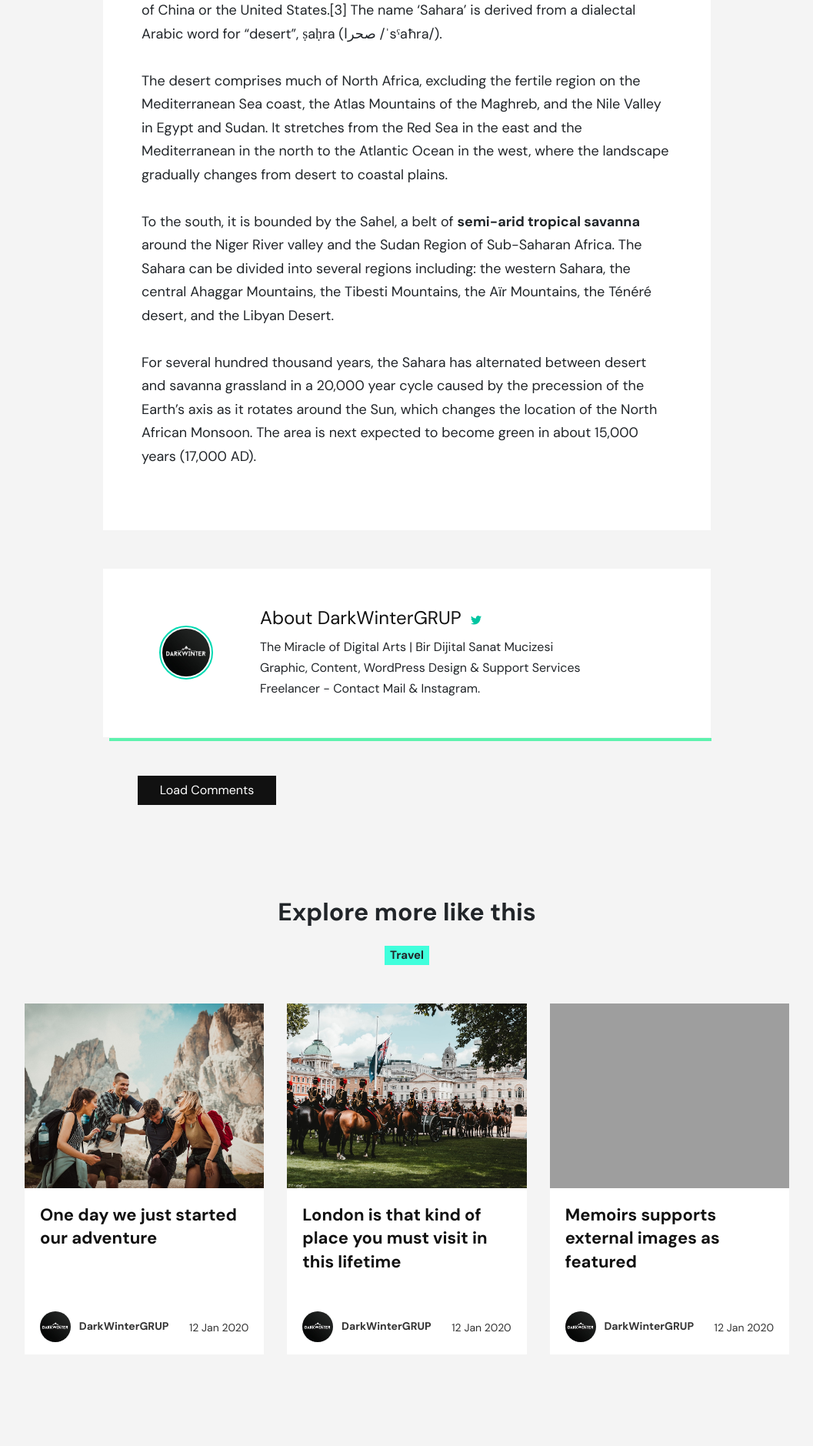
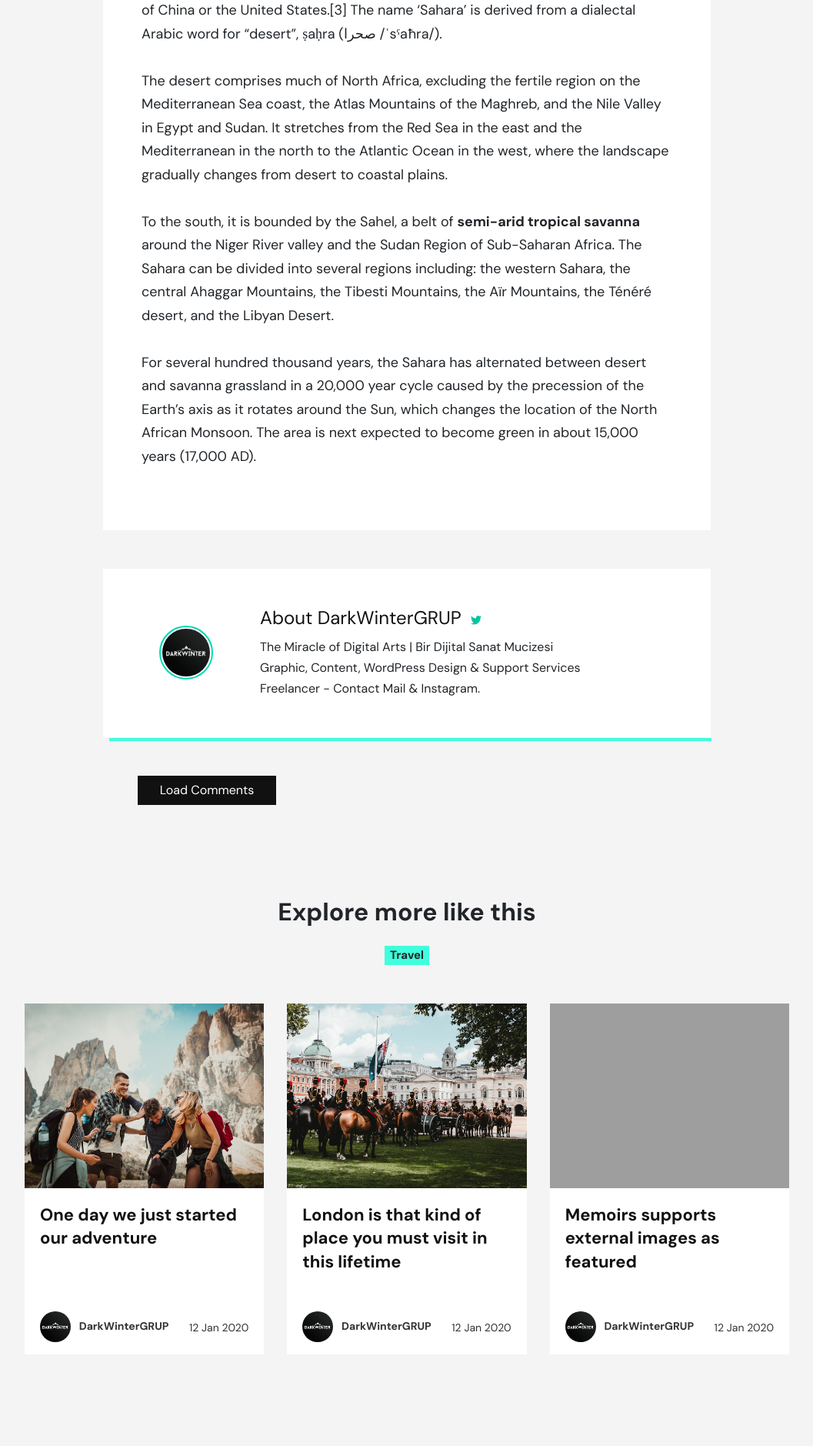
Before and after one commit to darkwintergrup/BLOG, a Jekyll site: the page built from _posts/2020-02-1-much-more-than-a-desert-trip-to-sahara.md, in a window 1280 px wide. Shown: the part 1305-3184 px from the top of the page at 77% size, without its empty margins (111-1168 px from the left). Built offline with Jekyll 4.4.1, drawn with Linux system fonts in a browser that asks for light colours; nearby versions of some CDN libraries; comment, search, counter and statistics services are not loaded; grey boxes are pictures that could not be loaded.

Commit message:
Update theme.scss

```diff
--- a/assets/css/theme.scss
+++ b/assets/css/theme.scss
@@ -640,7 +640,7 @@ body, input, button, select, optgroup, textarea {
 	/* border: 1px solid #0a0a0a; */
 }
 .authorbox:after {
-    background: linear-gradient(90deg,#5df2ae,#5df2ae);
+	background: #40FFDC;
     content: '';
     display: block;
     position: absolute;
```
